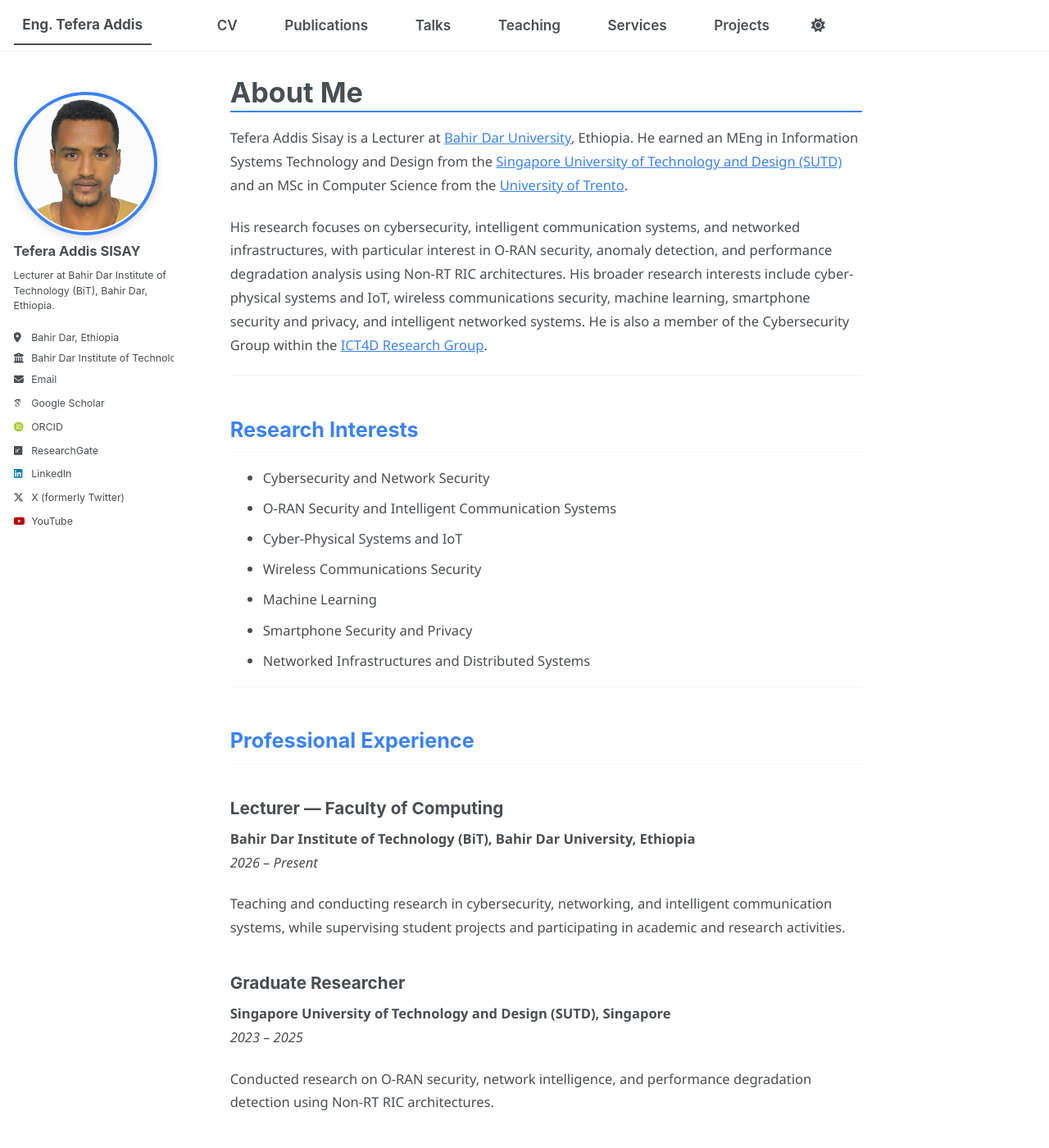
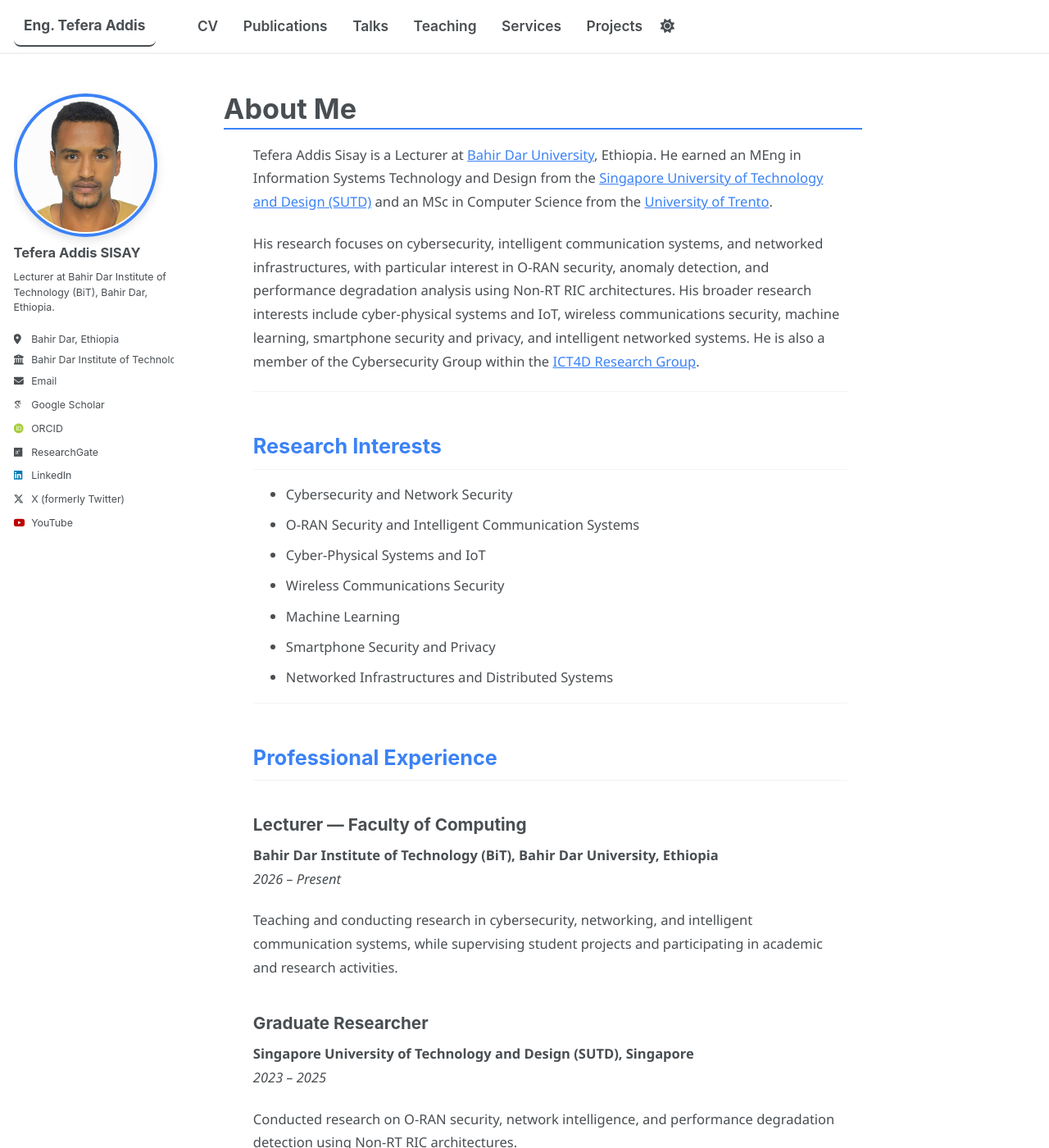
Before and after one commit to tefera-addis-sisay/tefera-addis-sisay.github.io, a Jekyll site: the page built from _pages/about.md, in a window 1280 px wide and 1400 px high. Shown: the whole window at 82% size. Built offline with Jekyll 4.4.1, drawn with Linux system fonts in a browser that asks for light colours; some web fonts are replaced; a script bundle is joined from its source files by our own code; library files that are not in the unit come from our copies.

Commit message:
Update main.scss

```diff
--- a/assets/css/main.scss
+++ b/assets/css/main.scss
@@ -4,8 +4,9 @@
 /*
  * This file controls what is imported from /_sass
  *
- * Note that the files are processed in the order they are imported, so they are partly
-   sorted by the dependencies. Also, the first two lines of the file are required by Jekyll.
+ * Note that the files are processed in the order they are imported,
+ * so they are partly sorted by the dependencies.
+ * The first two lines are required by Jekyll.
  */
 
 @import
@@ -54,19 +55,56 @@
   color: var(--global-text-color);
 }
 
+/* smoother page width and visual centering */
+.page {
+  max-width: 1500px;
+  margin: 0 auto;
+}
+
+/* main content area */
 .page__content {
-  max-width: 1050px;
-  margin: auto;
+  max-width: 1080px;
+
+  /* visually shift slightly right */
+  margin-left: auto;
+  margin-right: auto;
+
+  padding-left: 2rem;
+  padding-right: 1rem;
+
   animation: fadeIn 0.3s ease;
 }
 
-/* Fade in */
-@keyframes fadeIn {
-  from { opacity: 0; transform: translateY(8px); }
-  to { opacity: 1; transform: translateY(0); }
+/* better spacing */
+.archive,
+.page__inner-wrap {
+  padding-top: 1rem;
 }
 
-/* Headings */
+/* desktop alignment polish */
+@media (min-width: 1200px) {
+  .page {
+    padding-left: 2.5rem;
+  }
+}
+
+/* Fade in animation */
+@keyframes fadeIn {
+  from {
+    opacity: 0;
+    transform: translateY(8px);
+  }
+
+  to {
+    opacity: 1;
+    transform: translateY(0);
+  }
+}
+
+/* =========================================================
+   HEADINGS
+========================================================= */
+
 h1 {
   font-size: 1.9rem;
   border-bottom: 2px solid #3b82f6;
@@ -82,10 +120,14 @@
   font-size: 1.15rem;
 }
 
-/* Links (no underline except intentional hover) */
+/* =========================================================
+   LINKS
+========================================================= */
+
 a {
   color: #3b82f6;
   text-decoration: none;
+  transition: all 0.25s ease;
 }
 
 a:hover {
@@ -94,14 +136,16 @@
 }
 
 /* =========================================================
-   PROFILE PHOTO (POLISHED)
+   PROFILE PHOTO
 ========================================================= */
 
 .author__avatar img {
   border-radius: 50%;
   border: 4px solid #3b82f6;
   padding: 2px;
+
   box-shadow: 0 4px 12px rgba(0,0,0,0.12);
+
   transition: all 0.3s ease;
 }
 
@@ -111,29 +155,46 @@
 }
 
 /* =========================================================
-   NAVIGATION BAR (CLEAN MODERN)
+   NAVIGATION BAR
 ========================================================= */
+
+.masthead {
+  backdrop-filter: blur(8px);
+  border-bottom: 1px solid rgba(0,0,0,0.06);
+}
+
+.greedy-nav {
+  background: transparent;
+}
 
 .greedy-nav a {
   text-decoration: none !important;
   font-weight: 600;
-  font-size: 0.95rem;
+  font-size: 0.96rem;
+
   color: var(--global-text-color);
-  padding: 0.4rem 0.6rem;
+
+  padding: 0.45rem 0.7rem;
+  margin: 0 0.15rem;
+
   display: inline-block;
+
+  border-radius: 8px;
+
   transition: all 0.25s ease;
   position: relative;
 }
 
-/* remove any underline system */
+/* remove underline system */
 .greedy-nav a::after {
   display: none !important;
 }
 
 /* hover effect */
 .greedy-nav a:hover {
-  transform: translateY(-2px);
+  transform: translateY(-2px) scale(1.03);
   color: #3b82f6;
+  background: rgba(59,130,246,0.08);
 }
 
 /* active page */
@@ -143,29 +204,47 @@
 }
 
 /* =========================================================
-   POST NAVIGATION (MODERN CARDS)
+   CONTENT CARDS / SECTIONS
+========================================================= */
+
+.page__content p,
+.page__content li {
+  color: var(--global-text-color);
+}
+
+.page__content img {
+  border-radius: 12px;
+}
+
+/* =========================================================
+   POST NAVIGATION
 ========================================================= */
 
 .post-navigation {
   display: flex;
   justify-content: space-between;
   gap: 20px;
+
   margin-top: 50px;
   padding-top: 25px;
+
   border-top: 1px solid #e5e5e5;
 }
 
-/* card */
+/* cards */
 .nav-card {
   flex: 1;
+
   display: flex;
   flex-direction: column;
+
   padding: 16px 18px;
 
   border: 1px solid #e5e5e5;
-  border-radius: 12px;
+  border-radius: 14px;
 
   background: #fff;
+
   text-decoration: none !important;
 
   transition: all 0.25s ease;
@@ -197,8 +276,39 @@
   text-align: right;
 }
 
-/* mobile */
+/* =========================================================
+   TABLES
+========================================================= */
+
+table {
+  border-radius: 12px;
+  overflow: hidden;
+}
+
+thead {
+  background: #3b82f6;
+  color: white;
+}
+
+/* =========================================================
+   MOBILE OPTIMIZATION
+========================================================= */
+
+@media (max-width: 900px) {
+
+  .page__content {
+    padding-left: 1rem;
+    padding-right: 1rem;
+  }
+
+  .greedy-nav a {
+    padding: 0.35rem 0.5rem;
+    font-size: 0.92rem;
+  }
+}
+
 @media (max-width: 600px) {
+
   .post-navigation {
     flex-direction: column;
   }
@@ -206,10 +316,18 @@
   .nav-card.next {
     text-align: left;
   }
+
+  h1 {
+    font-size: 1.6rem;
+  }
+
+  h2 {
+    font-size: 1.25rem;
+  }
 }
 
 /* =========================================================
-   DARK MODE POLISH (FULL SUPPORT)
+   DARK MODE
 ========================================================= */
 
 @media (prefers-color-scheme: dark) {
@@ -237,28 +355,30 @@
     color: #60a5fa;
   }
 
-  /* nav bar */
+  /* masthead */
   .masthead {
-    background: #0f172a;
+    background: rgba(15,23,42,0.9);
     border-bottom: 1px solid #1f2937;
   }
 
+  /* nav */
   .greedy-nav a {
     color: #e5e7eb;
   }
 
   .greedy-nav a:hover {
     color: #60a5fa;
+    background: rgba(96,165,250,0.12);
   }
 
-  /* post nav cards */
+  /* post cards */
   .nav-card {
     background: #111827;
     border-color: #1f2937;
   }
 
   .nav-card:hover {
-    box-shadow: 0 12px 26px rgba(0,0,0,0.4);
+    box-shadow: 0 12px 26px rgba(0,0,0,0.45);
   }
 
   .nav-title {
@@ -276,6 +396,6 @@
 
   /* tables */
   thead {
-    background: #1d4ed8;
+    background: #2563eb;
   }
 }
```
